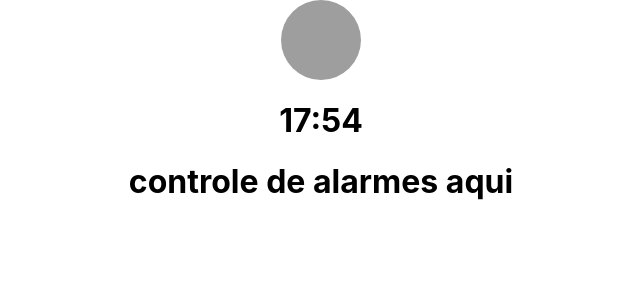
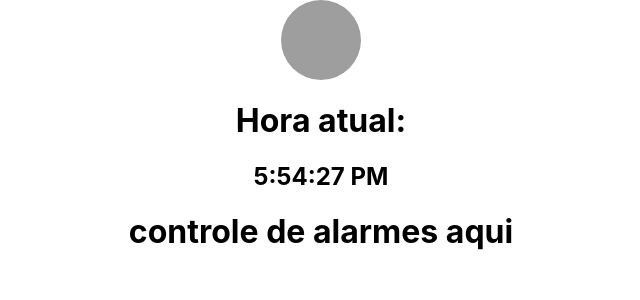
Before and after one commit to wandebergson/Alarme, a React (Create React App) app: page / in a window 1280 px wide. Shown: the top 300 px of the page, without its empty margins (319-959 px from the left). Built offline with nearby package versions, Linux system fonts and the light colour scheme; grey boxes are pictures that could not be loaded.

Commit message:
clock created

```diff
--- a/src/alarm.tsx
+++ b/src/alarm.tsx
@@ -2,14 +2,16 @@ import react from "react";
 import { useState } from "react";
 import "./alarm.css"
 import controlAlarm from "./controlAlarm";
-import nextAlarm from "./nextAlarm";
+
+import Clock from "./clock";
+
 
 function alarm(){
     return(
  <div className="alarm">
     <div className="logo"></div>
 
-    {nextAlarm()}
+    {Clock()}
 
     {controlAlarm()}
  </div>
--- /dev/null
+++ b/src/clock.tsx
@@ -0,0 +1,27 @@
+import React, { useState, useEffect } from 'react';
+
+const Clock = () => {
+  const [time, setTime] = useState(new Date());
+
+  useEffect(() => {
+    // Atualiza o estado da hora a cada segundo
+    const interval = setInterval(() => {
+      setTime(new Date());
+    }, 1000);
+
+    // Limpa o intervalo quando o componente é desmontado
+    return () => clearInterval(interval);
+  }, []); // O array vazio assegura que o efeito só é rodado uma vez, após a montagem inicial
+
+  // Formata a hora para exibição
+  const formattedTime = time.toLocaleTimeString();
+
+  return (
+    <div>
+      <h1>Hora atual:</h1>
+      <h2>{formattedTime}</h2>
+    </div>
+  );
+};
+
+export default Clock;
--- a/src/nextAlarm.tsx
+++ /dev/null
@@ -1,18 +0,0 @@
-import React from "react";
-import "./nextAlarm.css";
-import { time } from "console";
-
-
-
-function nextAlarm(){
-    const currentDate: Date = new Date();
-const hours: number = currentDate.getHours();
-const minutes: number = currentDate.getMinutes();
-const formattedTime: string = `${hours}:${minutes < 10 ? '0' : ''}${minutes}`;
-    return(
-        <div className="nextAlarm">
-        <h1>{formattedTime}</h1>
-        </div>
-    );
-}
-export default nextAlarm;
```
Also changed, not shown: src/nextAlarm.css (deleted).
